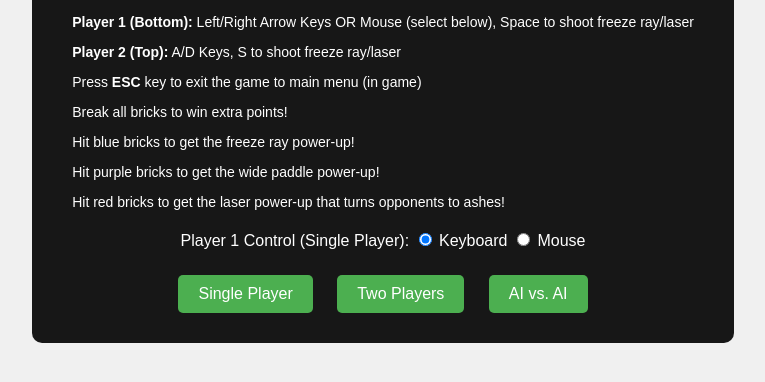
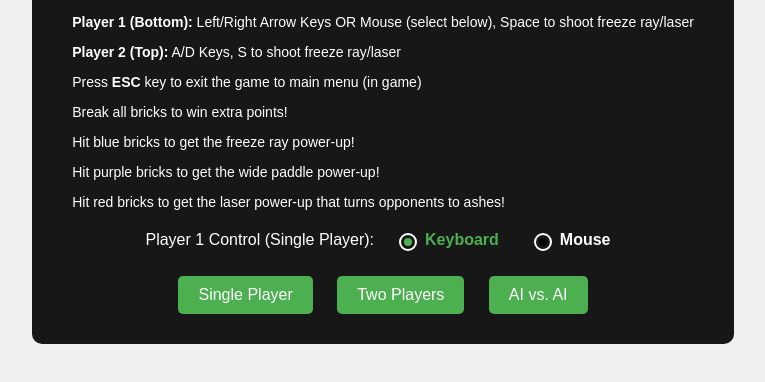
Before and after one commit to Supreme-Ed/brick-breaker-2p, a website: page index.html in a window 1280 px wide. Shown: the part 292-674 px from the top of the page, without its empty margins (257-1022 px from the left). Drawn offline with Linux system fonts and the light colour scheme.

Commit message:
Improve radio button styling for better visibility and selection clarity

```diff
--- a/index.html
+++ b/index.html
@@ -39,6 +39,60 @@
             text-align: left;
             font-size: 14px;
         }
+        /* Fix for radio button styling */
+        .control-options {
+            margin-bottom: 15px;
+            display: flex;
+            justify-content: center;
+            align-items: center;
+            gap: 10px;
+        }
+        .control-option {
+            display: flex;
+            align-items: center;
+            margin: 0 10px;
+        }
+        .control-option input[type="radio"] {
+            margin-right: 5px;
+            appearance: none;
+            width: 18px;
+            height: 18px;
+            border: 2px solid white;
+            border-radius: 50%;
+            outline: none;
+            position: relative;
+        }
+        .control-option input[type="radio"]:checked::after {
+            content: "";
+            position: absolute;
+            top: 3px;
+            left: 3px;
+            width: 8px;
+            height: 8px;
+            border-radius: 50%;
+            background-color: #4CAF50;
+        }
+        .control-option input[type="radio"]:not(:checked)::after {
+            content: "";
+            position: absolute;
+            top: 3px;
+            left: 3px;
+            width: 8px;
+            height: 8px;
+            border-radius: 50%;
+            background-color: black;
+        }
+        .control-option label {
+            cursor: pointer;
+            -webkit-user-select: none;
+            user-select: none;
+            font-weight: bold;
+            margin-left: 3px;
+        }
+        /* Make selected label more obvious */
+        .control-option input[type="radio"]:checked + label {
+            color: #4CAF50;
+        }
     </style>
 </head>
 <body>
@@ -54,12 +108,16 @@
             <p>Hit purple bricks to get the wide paddle power-up!</p>
             <p>Hit red bricks to get the laser power-up that turns opponents to ashes!</p>
         </div>
-        <div style="margin-bottom: 15px;">
+        <div class="control-options">
             <label>Player 1 Control (Single Player):</label>
-            <input type="radio" id="controlKeyboard" name="p1Control" value="keyboard" checked>
-            <label for="controlKeyboard">Keyboard</label>
-            <input type="radio" id="controlMouse" name="p1Control" value="mouse">
-            <label for="controlMouse">Mouse</label>
+            <div class="control-option">
+                <input type="radio" id="controlKeyboard" name="p1Control" value="keyboard" checked>
+                <label for="controlKeyboard">Keyboard</label>
+            </div>
+            <div class="control-option">
+                <input type="radio" id="controlMouse" name="p1Control" value="mouse">
+                <label for="controlMouse">Mouse</label>
+            </div>
         </div>
         <button class="button" onclick="startGame(1)">Single Player</button>
         <button class="button" onclick="startGame(2)">Two Players</button>
@@ -76,6 +134,20 @@
             // Navigate to the game page, passing the mode and control method (if applicable)
             window.location.href = url;
         }
+
+        // Ensure only one radio button is selected
+        document.addEventListener('DOMContentLoaded', function() {
+            const radioButtons = document.querySelectorAll('input[name="p1Control"]');
+            radioButtons.forEach(radio => {
+                radio.addEventListener('click', function() {
+                    // Uncheck all other radio buttons
+                    radioButtons.forEach(r => {
+                        if (r !== this) r.checked = false;
+                    });
+                    this.checked = true;
+                });
+            });
+        });
     </script>
 </body>
 </html>
```
